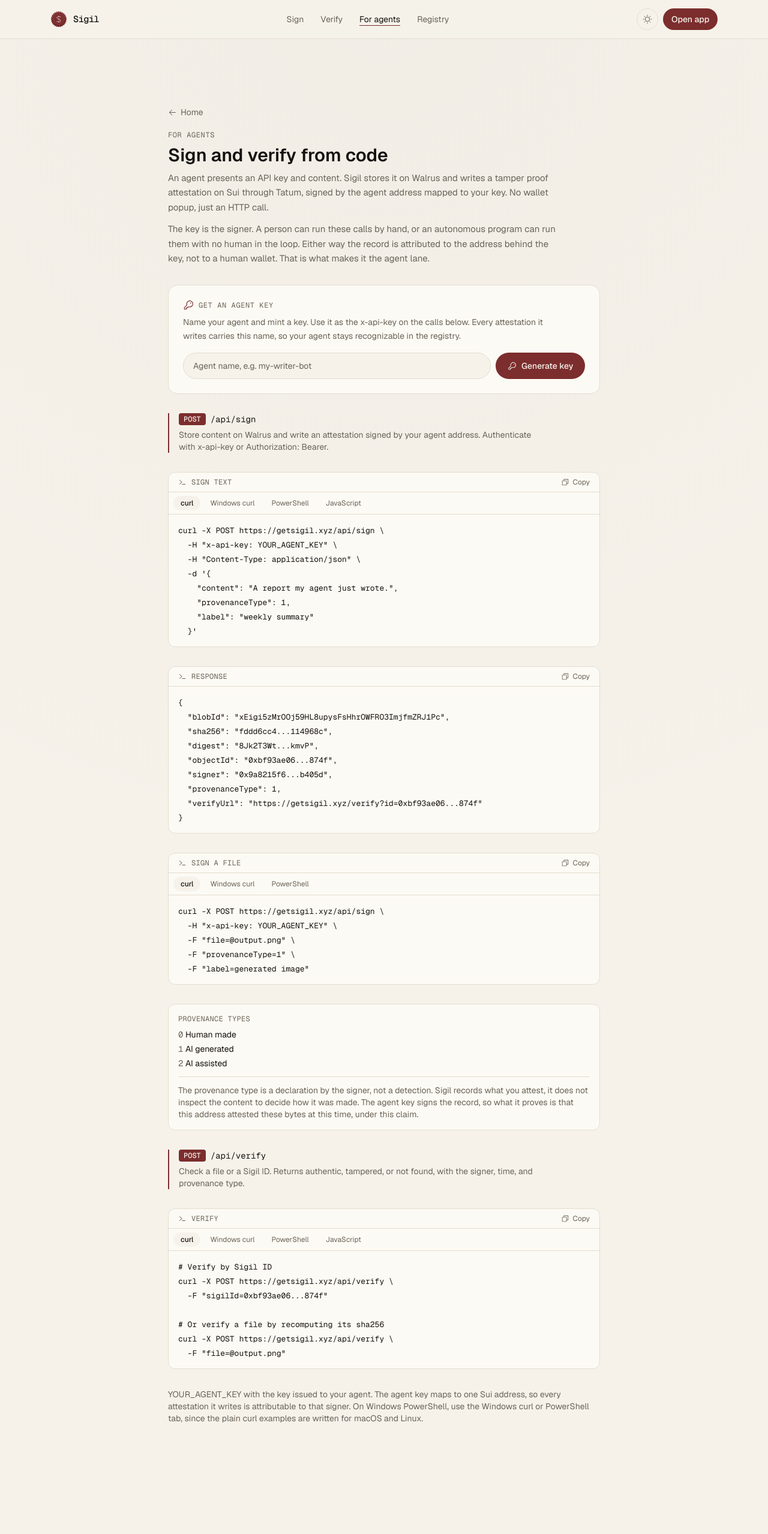
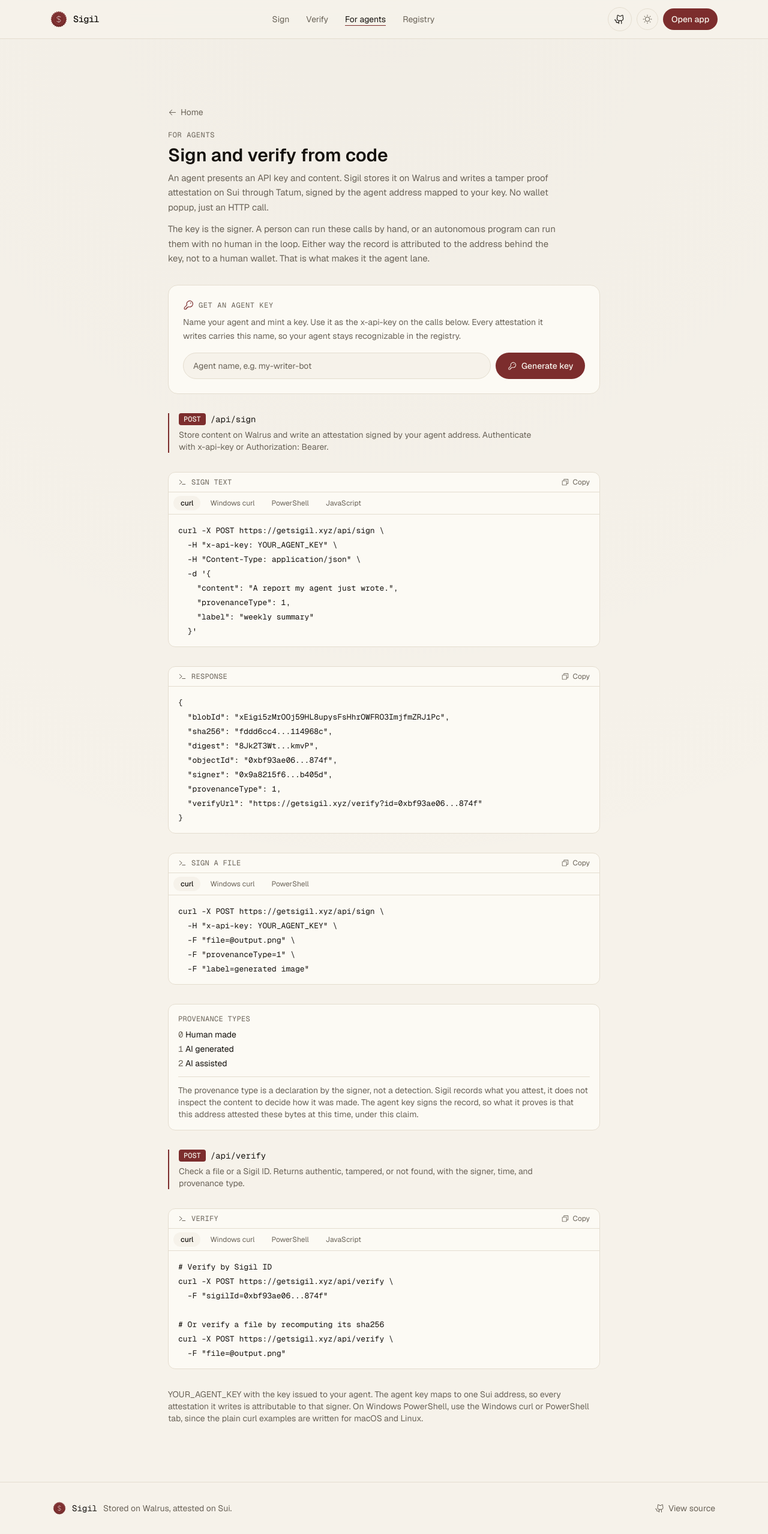
Before and after one commit to Eienel/Sigil, a Next.js app: page /agents in a window 1280 px wide. Shown: the whole page at 60% size. Before the commit the page ends 2471 px from the top, so only its background shows below. Built offline with nearby package versions, Linux system fonts and the light colour scheme; what @mysten/dapp-kit, @mysten/sui would draw is missing.

Commit message:
Add wax seal favicon, site footer, and repo links
Use the wax seal signet as the favicon (app/icon.svg). Add a quiet footer with
the mark and a View source link to the repo, plus a GitHub icon in the desktop
nav. Repo links point to github.com/Eienel/Sigil.

```diff
--- a/app/layout.tsx
+++ b/app/layout.tsx
@@ -4,6 +4,7 @@ import { GeistMono } from "geist/font/mono";
 import "./globals.css";
 import { Providers } from "./providers";
 import { SiteNav } from "@/components/site-nav";
+import { SiteFooter } from "@/components/site-footer";
 import { CursorAscii } from "@/components/cursor-ascii";
 
 export const metadata: Metadata = {
@@ -42,6 +43,7 @@ export default function RootLayout({
           <CursorAscii />
           <SiteNav />
           {children}
+          <SiteFooter />
         </Providers>
       </body>
     </html>
--- /dev/null
+++ b/components/site-footer.tsx
@@ -0,0 +1,38 @@
+import Link from "next/link";
+import { GithubLogo } from "@phosphor-icons/react/dist/ssr";
+import { WaxSeal } from "./wax-seal";
+
+const REPO_URL = "https://github.com/Eienel/Sigil";
+
+/*
+  A quiet footer. The wax seal mark, the one line idea, and a small link to the
+  source repo. Underline-wipe on the repo link to match the nav.
+*/
+export function SiteFooter() {
+  return (
+    <footer className="border-t border-hairline">
+      <div className="mx-auto flex max-w-6xl flex-col items-center justify-between gap-4 px-5 py-8 text-sm sm:flex-row sm:px-6">
+        <div className="flex items-center gap-2.5 text-muted">
+          <WaxSeal size={22} />
+          <span className="font-mono text-ink">Sigil</span>
+          <span className="hidden sm:inline">
+            Stored on Walrus, attested on Sui.
+          </span>
+        </div>
+
+        <Link
+          href={REPO_URL}
+          target="_blank"
+          rel="noopener noreferrer"
+          className="group inline-flex items-center gap-1.5 text-muted transition-colors hover:text-ink"
+        >
+          <GithubLogo size={16} weight="regular" />
+          <span className="relative">
+            View source
+            <span className="absolute -bottom-0.5 left-0 h-px w-full origin-left scale-x-0 bg-current transition-transform duration-200 group-hover:scale-x-100" />
+          </span>
+        </Link>
+      </div>
+    </footer>
+  );
+}
--- a/components/site-nav.tsx
+++ b/components/site-nav.tsx
@@ -5,7 +5,7 @@ import { createPortal } from "react-dom";
 import Link from "next/link";
 import { usePathname } from "next/navigation";
 import { motion, AnimatePresence } from "motion/react";
-import { List, X } from "@phosphor-icons/react";
+import { List, X, GithubLogo } from "@phosphor-icons/react";
 import { WaxSeal } from "./wax-seal";
 import { ThemeToggle } from "./theme-toggle";
 import { Proximity } from "./proximity";
@@ -74,6 +74,16 @@ export function SiteNav() {
         </Proximity>
 
         <div className="flex items-center gap-2">
+          {/* Source repo, desktop only (the footer carries it on mobile). */}
+          <Link
+            href="https://github.com/Eienel/Sigil"
+            target="_blank"
+            rel="noopener noreferrer"
+            aria-label="View source on GitHub"
+            className="hidden h-10 w-10 items-center justify-center rounded-full border border-hairline text-ink transition-colors hover:bg-surface sm:flex"
+          >
+            <GithubLogo size={18} weight="regular" />
+          </Link>
           <ThemeToggle />
           <ButtonLink href="/app" size="sm" className="hidden sm:inline-flex">
             Open app
```
Also changed, not shown: app/icon.svg (added).
